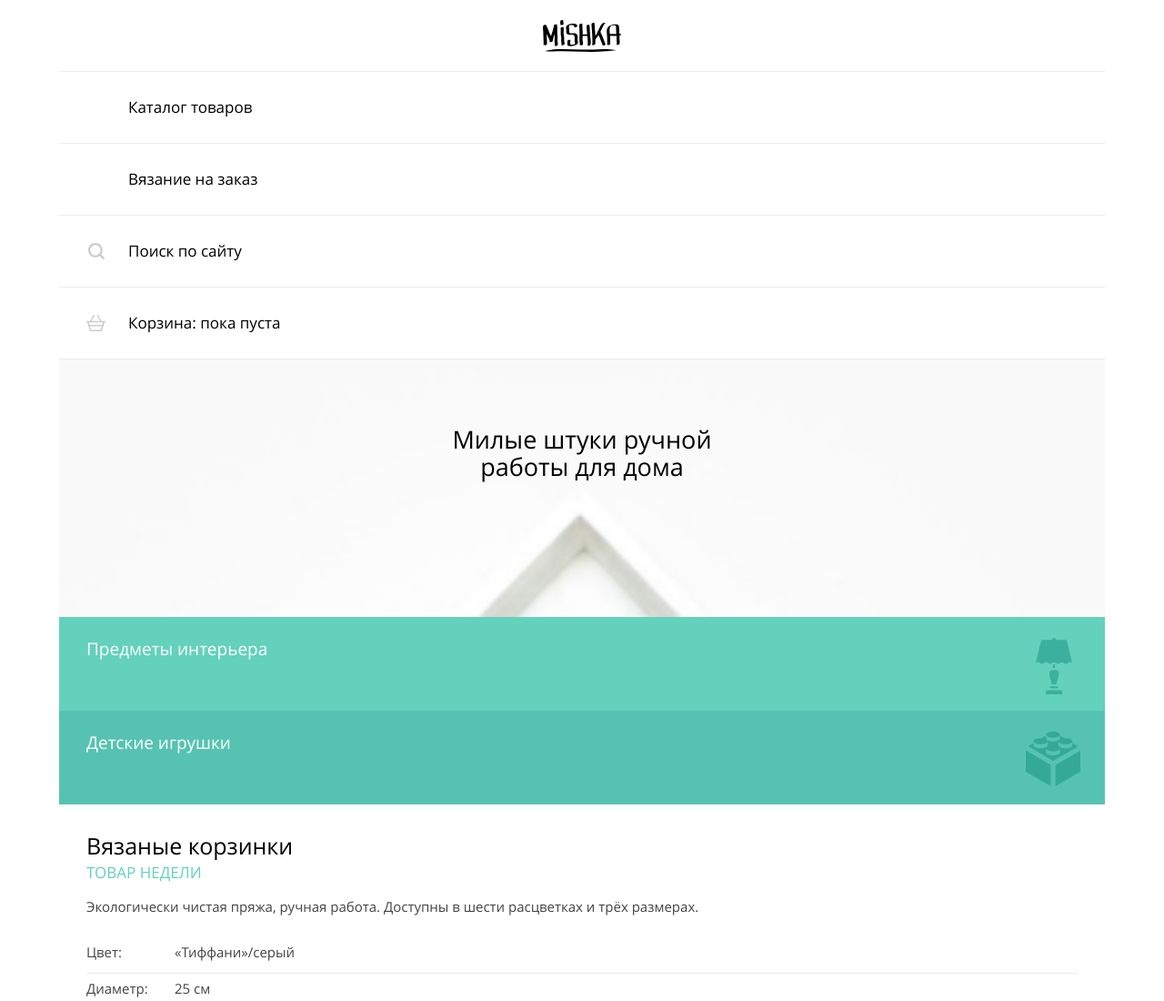
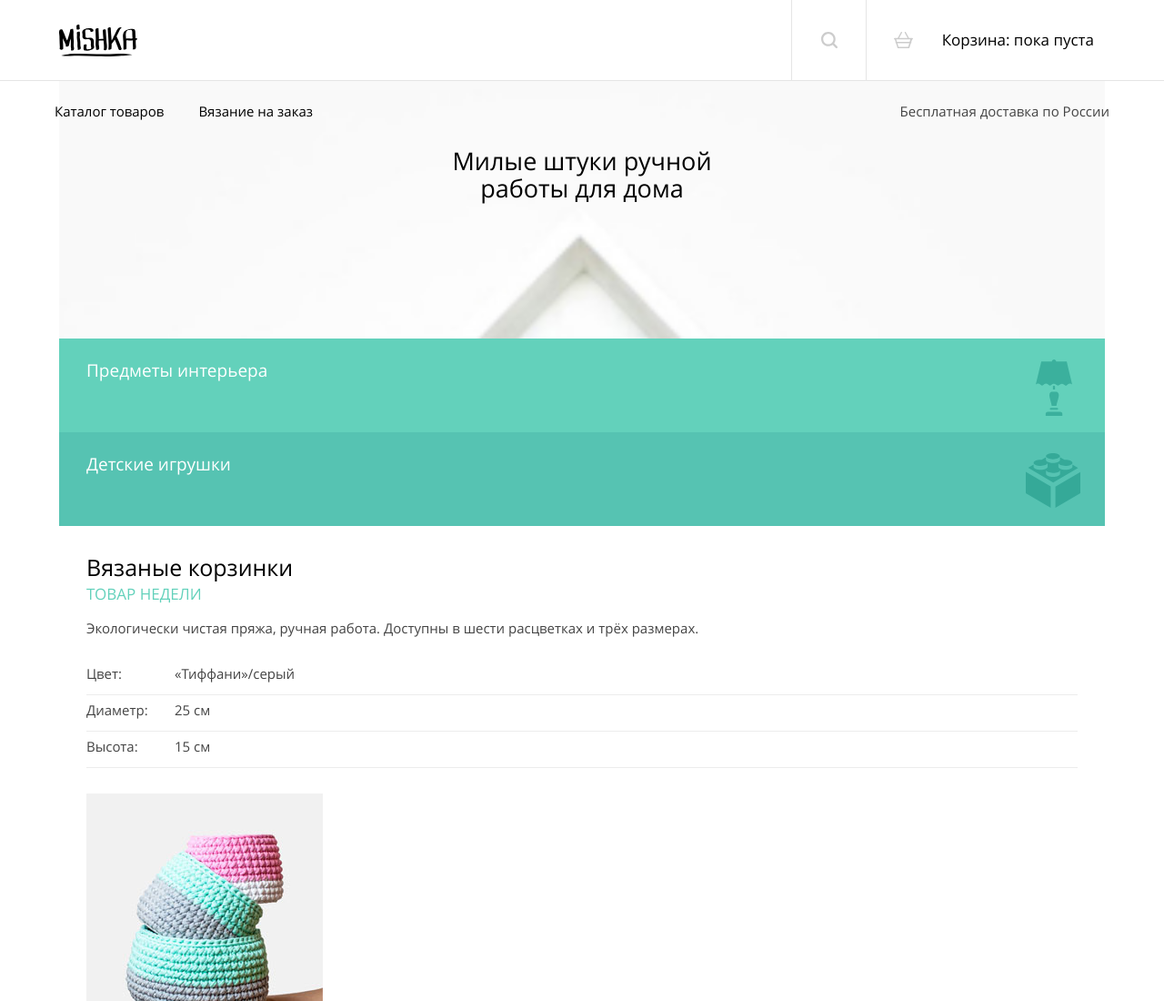
Before and after one commit to Pifan91/251399-mishka-23, a website: page source/index.html in a window 1280 px wide. Shown: the top 1100 px of the page at 91% size. Drawn offline with nearby package versions, Linux system fonts and the light colour scheme; files that its build step writes are made by us from their sources.

Commit message:
Планшетная версия шапки

```diff
--- a/source/index.html
+++ b/source/index.html
@@ -42,7 +42,7 @@
     </symbol>
   </svg>
 
-  <header class="main-header main-header--no-js">
+  <header class="main-header">
     <div class="main-header__container container">
       <a class="main-header__logo logo">
         <picture>
--- a/source/sass/blocks/main-header.scss
+++ b/source/sass/blocks/main-header.scss
@@ -12,14 +12,43 @@
   }
 }
 
+@media (min-width: $tablet-width) {
+  .main-header {
+    min-height: 89px;
+    padding: 0 50px;
+
+    border-color: $black-1;
+  }
+}
+
+@media (min-width: $tablet-width) {
+  .main-header__container {
+    display: flex;
+    justify-content: space-between;
+    align-items: center;
+  }
+}
+
 .main-header__logo {
   margin: 0 auto 21px;
+}
+
+@media (min-width: $tablet-width) {
+  .main-header__logo {
+    margin: 0;
+  }
 }
 
 .main-header__burger-button {
   position: absolute;
   top: 30px;
   right: 30px;
+}
+
+@media (min-width: $tablet-width) {
+  .main-header__burger-button {
+    display: none;
+  }
 }
 
 .main-header--no-js .main-header__burger-button {
@@ -33,6 +62,17 @@
 
   display: none;
   width: 100%;
+}
+
+@media (min-width: $tablet-width) {
+  .main-header__nav-list {
+    left: 60px;
+
+    display: flex;
+    align-items: flex-start;
+    width: auto;
+    max-width: 450px;
+  }
 }
 
 .main-header--no-js .main-header__nav-list {
@@ -51,6 +91,16 @@
   width: 100%;
 }
 
+@media (min-width: $tablet-width) {
+  .main-header__user-list {
+    position: static;
+
+    display: flex;
+    align-items: flex-start;
+    width: auto;
+  }
+}
+
 .main-header--no-js .main-header__user-list {
   position: static;
 
@@ -63,4 +113,21 @@
 
 .main-header__text {
   display: none;
+  margin: 0;
 }
+
+@media (min-width: $tablet-width) {
+  .main-header__text {
+    position: absolute;
+    top: 100%;
+    right: 60px;
+    z-index: 5;
+
+    display: block;
+    padding: 22px 0 0 0;
+
+    font-size: 15px;
+    line-height: 24px;
+    color: $text-color;
+  }
+}
--- a/source/sass/blocks/nav-list.scss
+++ b/source/sass/blocks/nav-list.scss
@@ -5,6 +5,22 @@
   list-style: none;
 
   background-color: $white;
+}
+
+@media (min-width: $tablet-width) {
+  .nav-list {
+    background-color: $transparent;
+  }
+}
+
+@media (min-width: $tablet-width) {
+  .nav-list__item {
+    margin: 0 38px 0 0;
+
+    &:last-child {
+      margin: 0;
+    }
+  }
 }
 
 .nav-list__link {
@@ -19,3 +35,13 @@
 
   border-top: 1px solid $gray-ec;
 }
+
+@media (min-width: $tablet-width) {
+  .nav-list__link {
+    padding: 22px 0 0 0;
+
+    font-size: 15px;
+
+    border: none;
+  }
+}
--- a/source/sass/blocks/user-list.scss
+++ b/source/sass/blocks/user-list.scss
@@ -6,6 +6,12 @@
 
   background-color: $white;
   border-bottom: 1px solid $gray-ec;
+}
+
+@media (min-width: $tablet-width) {
+  .user-list {
+    border: none;
+  }
 }
 
 .user-list__link {
@@ -23,6 +29,15 @@
   border-top: 1px solid $gray-ec;
 }
 
+@media (min-width: $tablet-width) {
+  .user-list__link {
+    padding: 32px 20px 32px 20px;
+
+    border-top: none;
+    border-left: 1px solid $black-1;
+  }
+}
+
 .user-list__link--search {
   svg {
     position: absolute;
@@ -33,6 +48,14 @@
     height: 18px;
 
     transform: translateY(-50%);
+  }
+}
+
+@media (min-width: $tablet-width) {
+  .user-list__link--search {
+    width: 82px;
+
+    font-size: 0;
   }
 }
 
@@ -48,3 +71,9 @@
     transform: translateY(-50%);
   }
 }
+
+@media (min-width: $tablet-width) {
+  .user-list__link--cart {
+    padding: 32px 12px 32px 83px;
+  }
+}
--- a/source/sass/variables.scss
+++ b/source/sass/variables.scss
@@ -1,11 +1,17 @@
+/*Width*/
+$tablet-width: 768px;
+$desktop-width: 1150px;
+/*Color*/
 $text-color: #444444;
 $white: #ffffff;
 $black: #000000;
+$black-1: rgba(0, 0, 0, 0.1);
 $black-3: rgba(0, 0, 0, 0.3);
 $transparent: transparent;
 $gray-ec: #ececec;
 $gray-f1: #f1f1f1;
 $gray-e5: #e5e5e5;
+$gray-f9: #f9f9f9;
 $green-light: #59d5bc;
 $green: #63d1bb;
 $green-dark: #56c3b2;
```
